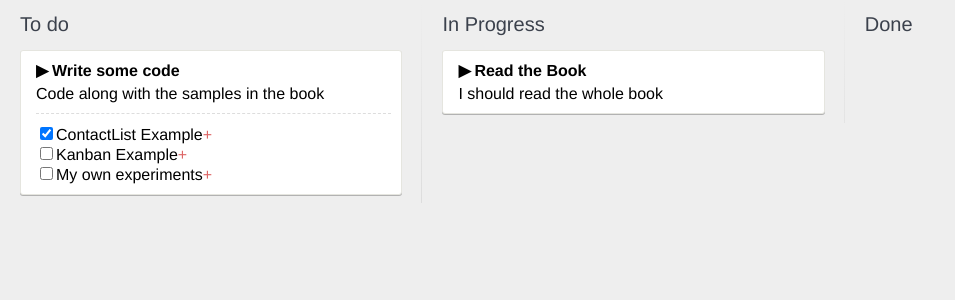
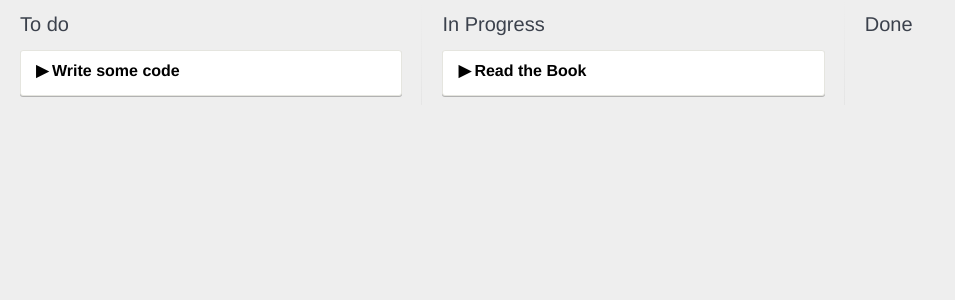
Before and after one commit to singun/kanban-app, a React app: page / in a window 1280 px wide. Shown: the top 300 px of the page, without its empty margins (0-955 px from the left). Built offline with nearby package versions, Linux system fonts and the light colour scheme.

Commit message:
1장 끝 - onClick을 이용한 카드 토글 구현

```diff
--- a/app/Card.js
+++ b/app/Card.js
@@ -3,14 +3,32 @@
 import CheckList from './CheckList';
 
 class Card extends Component {
+
+    constructor() {
+        super(...arguments);
+        this.state = {
+            showDetails: false
+        };
+    }
+
     render() {
-        return (
-            <div className="card">
-                <div className="card__title">{this.props.title}</div>
+        let cardDetails;
+
+        if(this.state.showDetails) {
+            cardDetails = (
                 <div className="card__details">
                     {this.props.description}
                     <CheckList cardId={this.props.id} tasks={this.props.tasks} />
                 </div>
+            );
+        }
+
+        return (
+            <div className="card">
+                <div className="card__title" onClick={
+                    ()=>this.setState({showDetails: !this.state.showDetails})
+                }>{this.props.title}</div>
+                {cardDetails}
             </div>
         );
     }
```
